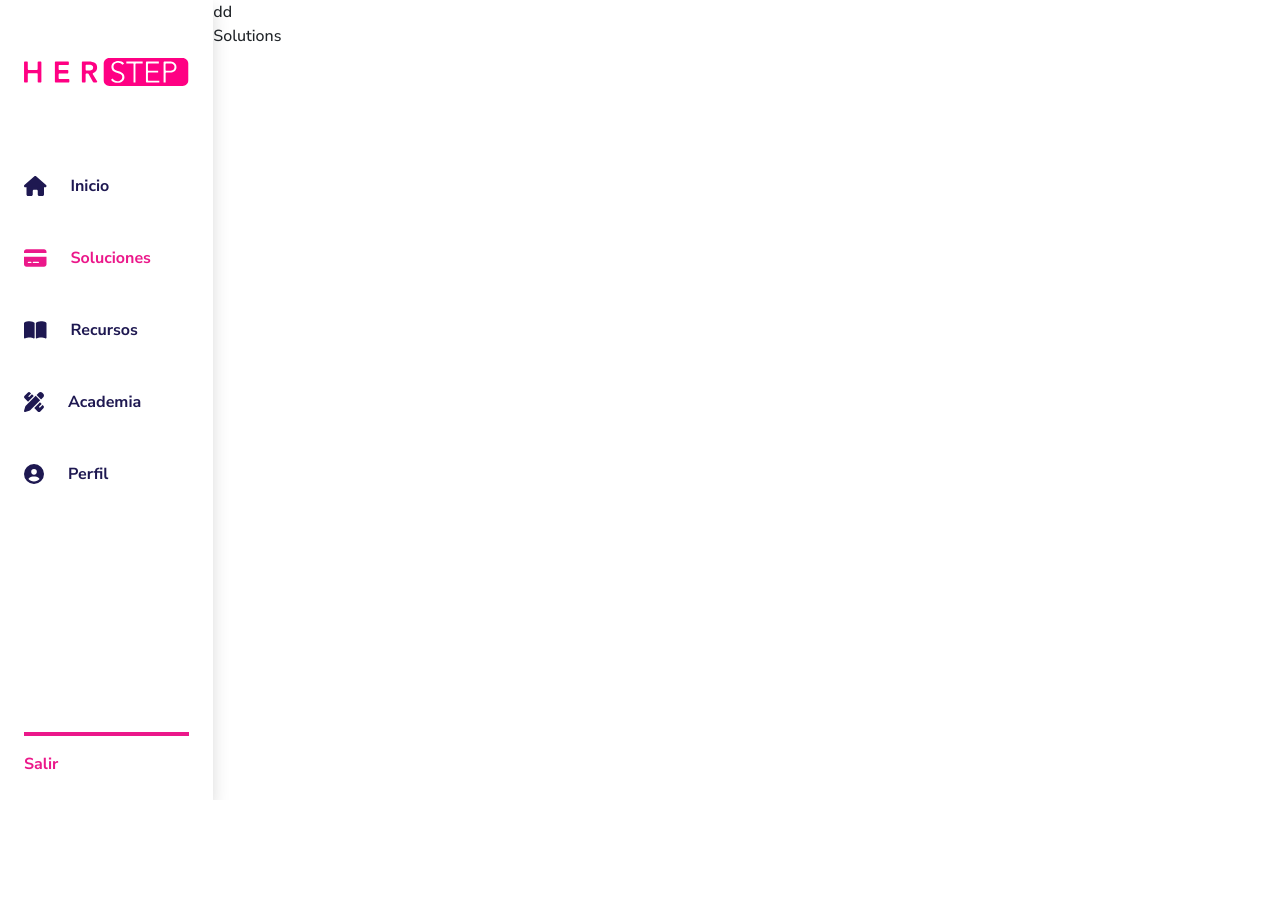
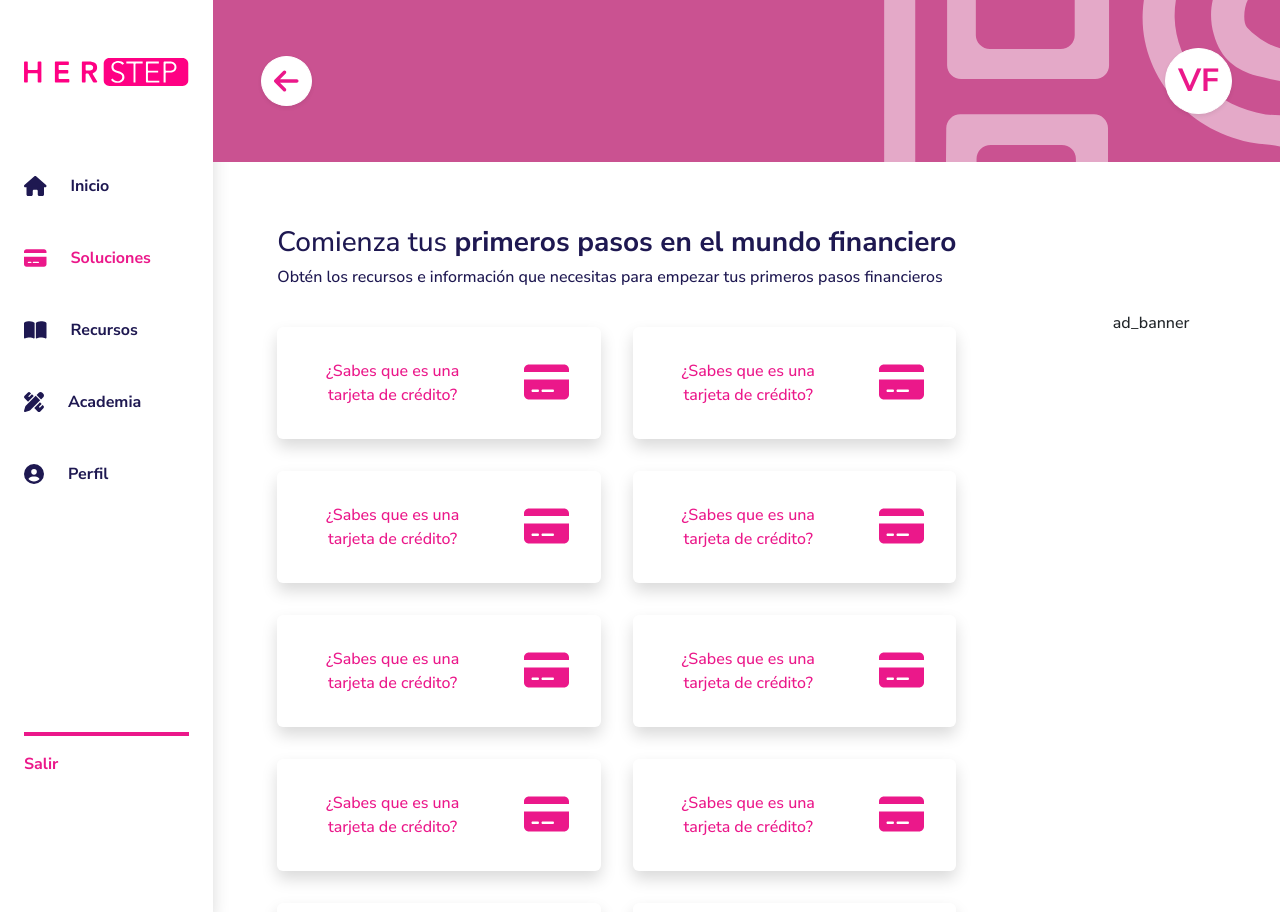
Before and after one commit to ignemdev/herstep-front, a React (Vite) app: page /soluciones in a window 1280 px wide. Before the commit the page ends 800 px from the top, so only its background shows below. Built offline with nearby package versions, Linux system fonts and the light colour scheme.

Commit message:
solutions index finished

```diff
--- a/src/HerStepApp.jsx
+++ b/src/HerStepApp.jsx
@@ -1,5 +1,6 @@
 import { Outlet } from "react-router-dom";
 import Sidebar from "@components/layout/Sidebar";
+import Headerbar from "@components/layout/Headerbar";
 
 const HerStepApp = () => {
   return (
@@ -8,8 +9,17 @@ const HerStepApp = () => {
         <div className="row flex-nowrap">
           <Sidebar />
           <div className="col p-0">
-            <div>dd</div>
-            <Outlet />
+            <Headerbar />
+            <div
+              id="content-wrapper"
+              className="p-5"
+              style={{
+                overflowY: "auto",
+                maxHeight: "750px",
+              }}
+            >
+              <Outlet />
+            </div>
           </div>
         </div>
       </div>
--- a/src/assets/style.css
+++ b/src/assets/style.css
@@ -11,6 +11,13 @@
   background-size: cover;
 }
 
+#headerbar {
+  background-image: url("logoB.svg");
+  background-position: 125% 1%;
+  background-size: 50% 350px;
+  background-repeat: no-repeat;
+}
+
 #sidebar .nav-pills .nav-link.active,
 .nav-pills .show > .nav-link {
   color: var(--bs-primary) !important;
--- /dev/null
+++ b/src/components/Solutions/SolutionCard.jsx
@@ -0,0 +1,24 @@
+import { FontAwesomeIcon } from "@fortawesome/react-fontawesome";
+
+const SolutionCard = ({ text, icon }) => {
+  return (
+    <div
+      className="card border-0 shadow m-3 align-self-center"
+      style={{ width: "40%" }}
+    >
+      <div className="card-body">
+        <a
+          href="#"
+          className="d-flex justify-content-between align-items-center text-decoration-none p-3"
+        >
+          <span className="text-break">{text}</span>
+          <span className="ms-5">
+            <FontAwesomeIcon icon={icon} className="fs-1" />
+          </span>
+        </a>
+      </div>
+    </div>
+  );
+};
+
+export default SolutionCard;
--- /dev/null
+++ b/src/components/layout/Headerbar.jsx
@@ -0,0 +1,32 @@
+import { FontAwesomeIcon } from "@fortawesome/react-fontawesome";
+import { faArrowLeft } from "@fortawesome/free-solid-svg-icons";
+
+const Headerbar = ({ userInitials }) => {
+  return (
+    <div
+      id="headerbar"
+      className="bg-success p-5 d-flex align-items-center justify-content-between"
+    >
+      <a
+        className="btn btn-light d-flex text-primary fw-bold shadow-sm rounded-circle"
+        href="#"
+        role="button"
+      >
+        <FontAwesomeIcon icon={faArrowLeft} className="fs-3 py-1" />
+      </a>
+      <a
+        className="btn btn-light d-flex text-primary shadow-sm rounded-circle py-3"
+        href="#"
+        role="button"
+      >
+        <span className="fw-bold fs-2 lh-1">{userInitials}</span>
+      </a>
+    </div>
+  );
+};
+
+export default Headerbar;
+
+Headerbar.defaultProps = {
+  userInitials: "VF",
+};
--- a/src/views/Solutions/Solutions.jsx
+++ b/src/views/Solutions/Solutions.jsx
@@ -1,5 +1,70 @@
+import { faCreditCard } from "@fortawesome/free-solid-svg-icons";
+import SolutionCard from "@components/Solutions/SolutionCard";
+
 const Solutions = () => {
-  return <>Solutions</>;
+  return (
+    <>
+      <div className="p-3">
+        <h3 className="text-dark">
+          Comienza tus{" "}
+          <span className="fw-bold">primeros pasos en el mundo financiero</span>
+        </h3>
+        <h6 className="text-dark">
+          Obtén los recursos e información que necesitas para empezar tus
+          primeros pasos financieros
+        </h6>
+      </div>
+      <div className="container text-center">
+        <div className="row">
+          <div className="col-10 p-0">
+            <div className="d-flex flex-wrap">
+              <SolutionCard
+                text={"¿Sabes que es una tarjeta de crédito?"}
+                icon={faCreditCard}
+              />
+              <SolutionCard
+                text={"¿Sabes que es una tarjeta de crédito?"}
+                icon={faCreditCard}
+              />
+              <SolutionCard
+                text={"¿Sabes que es una tarjeta de crédito?"}
+                icon={faCreditCard}
+              />
+              <SolutionCard
+                text={"¿Sabes que es una tarjeta de crédito?"}
+                icon={faCreditCard}
+              />
+              <SolutionCard
+                text={"¿Sabes que es una tarjeta de crédito?"}
+                icon={faCreditCard}
+              />
+              <SolutionCard
+                text={"¿Sabes que es una tarjeta de crédito?"}
+                icon={faCreditCard}
+              />
+              <SolutionCard
+                text={"¿Sabes que es una tarjeta de crédito?"}
+                icon={faCreditCard}
+              />
+              <SolutionCard
+                text={"¿Sabes que es una tarjeta de crédito?"}
+                icon={faCreditCard}
+              />
+              <SolutionCard
+                text={"¿Sabes que es una tarjeta de crédito?"}
+                icon={faCreditCard}
+              />
+              <SolutionCard
+                text={"¿Sabes que es una tarjeta de crédito?"}
+                icon={faCreditCard}
+              />
+            </div>
+          </div>
+          <div className="col">ad_banner</div>
+        </div>
+      </div>
+    </>
+  );
 };
 
 export default Solutions;
```
Also changed, not shown: src/assets/logoB.svg (added).
